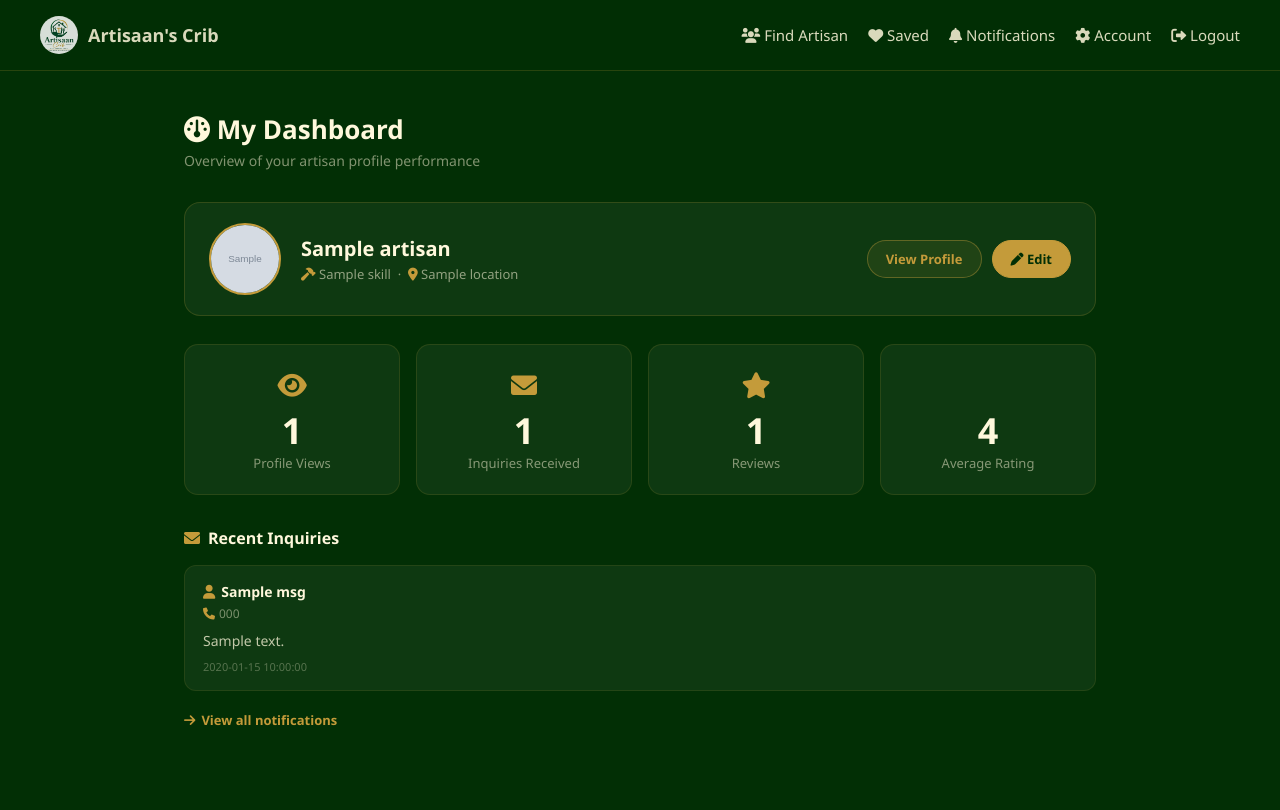
After one commit to Grace-goodluck/ARTISANS-, a Flask app: template templates/dashboard.html in a window 1280 px wide. The commit adds this page. Run offline with Flask 3, Linux system fonts and the light colour scheme; the template is opened without the code that fills it: most values are stand-ins (such as "Sample title", 1, 10 or a date in 2020); grey boxes marked "Sample" are stand-in pictures.

Commit message:
Add features: view count, notifications, artisan dashboard, pagination+sort, SEO tags
- Feature 7: Increment and display view_count on artisan profiles (skips owner's own views)
- Feature 8: /notifications page — artisan sees all received messages and reviews in tabbed UI
- Feature 9: /dashboard page — artisan stats (views, inquiries, reviews, avg rating) + recent messages
- Feature 10: /artisans sort dropdown (newest/top-rated/most-viewed) and page number pagination
- Feature 11: Enhanced SEO meta + Open Graph tags on artisan profile pages

Co-Authored-By: Claude Sonnet 4.6 <noreply@anthropic.com>

```diff
--- a/app.py
+++ b/app.py
@@ -236,6 +236,7 @@ def create_table():
     for col, definition in [
         ("verified", "INTEGER DEFAULT 0"),
         ("user_id", "INTEGER"),
+        ("view_count", "INTEGER DEFAULT 0"),
     ]:
         try:
             db_execute(conn, f"ALTER TABLE artisans ADD COLUMN {col} {definition}")
@@ -288,6 +289,17 @@ def home():
 @app.route("/artisans")
 def artisans():
     search = request.args.get('search', '').strip()
+    sort   = request.args.get('sort', 'newest')
+    page   = max(1, int(request.args.get('page', 1)))
+    per_page = 12
+
+    sort_map = {
+        'newest':  'a.id DESC',
+        'rating':  'avg_rating DESC',
+        'views':   'a.view_count DESC',
+    }
+    order = sort_map.get(sort, 'a.id DESC')
+
     conn = get_db_connection()
     rating_sql = """
         SELECT a.*,
@@ -295,19 +307,31 @@ def artisans():
             COALESCE((SELECT COUNT(*) FROM reviews r WHERE r.artisan_id=a.id), 0) as review_count
         FROM artisans a
     """
+    base_where = " WHERE a.name IS NOT NULL AND a.name != ''"
     if search:
         op = "ILIKE" if DATABASE_URL else "LIKE"
         like = '%' + search + '%'
-        rows = db_execute(conn,
-            rating_sql + f" WHERE (a.skill {op} ? OR a.location {op} ? OR a.name {op} ?) AND a.name IS NOT NULL AND a.name != '' ORDER BY a.id DESC",
-            (like, like, like)
-        ).fetchall()
+        where = f" WHERE (a.skill {op} ? OR a.location {op} ? OR a.name {op} ?) AND a.name IS NOT NULL AND a.name != ''"
+        all_rows = db_execute(conn, rating_sql + where, (like, like, like)).fetchall()
     else:
-        rows = db_execute(conn,
-            rating_sql + " WHERE a.name IS NOT NULL AND a.name != '' ORDER BY a.id DESC"
-        ).fetchall()
+        all_rows = db_execute(conn, rating_sql + base_where).fetchall()
+
+    # sort in Python (works for both SQLite and PostgreSQL without complex SQL)
+    if sort == 'rating':
+        all_rows = sorted(all_rows, key=lambda r: float(r['avg_rating'] or 0), reverse=True)
+    elif sort == 'views':
+        all_rows = sorted(all_rows, key=lambda r: int(r['view_count'] or 0), reverse=True)
+    else:
+        all_rows = sorted(all_rows, key=lambda r: int(r['id']), reverse=True)
+
+    total = len(all_rows)
+    total_pages = max(1, (total + per_page - 1) // per_page)
+    page = min(page, total_pages)
+    rows = all_rows[(page-1)*per_page : page*per_page]
+
     conn.close()
-    return render_template("artisans.html", artisans=rows, search=search)
+    return render_template("artisans.html", artisans=rows, search=search, sort=sort,
+                           page=page, total_pages=total_pages, total=total)
 
 
 @app.route("/add-artisan", methods=["GET", "POST"])
@@ -487,6 +511,12 @@ def artisan_profile(id):
         return render_template('404.html'), 404
     artisan = dict(artisan_row)
 
+    # increment view count (skip if viewer is the artisan owner)
+    if session.get('user_id') != artisan.get('user_id'):
+        db_execute(conn, "UPDATE artisans SET view_count = COALESCE(view_count, 0) + 1 WHERE id = ?", (id,))
+        conn.commit()
+        artisan['view_count'] = int(artisan.get('view_count') or 0) + 1
+
     reviews   = db_execute(conn, "SELECT * FROM reviews WHERE artisan_id=? ORDER BY created_at DESC", (id,)).fetchall()
     portfolio = db_execute(conn, "SELECT image FROM portfolios WHERE artisan_id=?", (id,)).fetchall()
     is_bookmarked = False
@@ -503,6 +533,41 @@ def artisan_profile(id):
         artisan=artisan, reviews=reviews,
         average_rating=average_rating, review_count=review_count,
         portfolio=portfolio, is_bookmarked=is_bookmarked, contacted=contacted)
+
+
+@app.route('/notifications')
+def notifications():
+    if 'user_id' not in session:
+        return redirect(url_for('login'))
+    conn = get_db_connection()
+    my_artisan = db_execute(conn, "SELECT id, name FROM artisans WHERE user_id=?", (session['user_id'],)).fetchone()
+    if not my_artisan:
+        conn.close()
+        return render_template('notifications.html', messages=[], reviews=[], my_artisan=None)
+    msgs    = db_execute(conn, "SELECT * FROM messages WHERE artisan_id=? ORDER BY created_at DESC", (my_artisan['id'],)).fetchall()
+    reviews = db_execute(conn, "SELECT * FROM reviews WHERE artisan_id=? ORDER BY created_at DESC", (my_artisan['id'],)).fetchall()
+    conn.close()
+    return render_template('notifications.html', messages=msgs, reviews=reviews, my_artisan=my_artisan)
+
+
+@app.route('/dashboard')
+def dashboard():
+    if 'user_id' not in session:
+        return redirect(url_for('login'))
+    conn = get_db_connection()
+    my_artisan = db_execute(conn, "SELECT * FROM artisans WHERE user_id=?", (session['user_id'],)).fetchone()
+    if not my_artisan:
+        conn.close()
+        return redirect(url_for('add_artisan'))
+    artisan    = dict(my_artisan)
+    msg_count  = db_execute(conn, "SELECT COUNT(*) as c FROM messages WHERE artisan_id=?", (artisan['id'],)).fetchone()['c']
+    rev_count  = db_execute(conn, "SELECT COUNT(*) as c FROM reviews  WHERE artisan_id=?", (artisan['id'],)).fetchone()['c']
+    avg_row    = db_execute(conn, "SELECT COALESCE(AVG(rating),0) as avg FROM reviews WHERE artisan_id=?", (artisan['id'],)).fetchone()
+    avg_rating = round(float(avg_row['avg'] or 0), 1)
+    recent_msgs = db_execute(conn, "SELECT * FROM messages WHERE artisan_id=? ORDER BY created_at DESC LIMIT 5", (artisan['id'],)).fetchall()
+    conn.close()
+    return render_template('dashboard.html', artisan=artisan, msg_count=msg_count,
+                           review_count=rev_count, avg_rating=avg_rating, recent_msgs=recent_msgs)
 
 
 @app.route('/artisan/<int:id>/edit', methods=['GET', 'POST'])
--- /dev/null
+++ b/templates/dashboard.html
@@ -0,0 +1,130 @@
+<!DOCTYPE html>
+<html lang="en">
+<head>
+    <meta charset="UTF-8">
+    <meta name="viewport" content="width=device-width, initial-scale=1.0">
+    <title>My Dashboard — Artisaan's Crib</title>
+    <meta name="theme-color" content="#022f05">
+    <link rel="stylesheet" href="https://cdnjs.cloudflare.com/ajax/libs/font-awesome/6.0.0/css/all.min.css">
+    <style>
+        * { box-sizing: border-box; margin: 0; padding: 0; }
+        body { font-family: 'Segoe UI', Arial, sans-serif; background: #022f05; color: #fff8dc; min-height: 100vh; }
+
+        nav { display: flex; align-items: center; gap: 20px; padding: 16px 40px; background: rgba(2,47,5,0.97); border-bottom: 1px solid rgba(196,155,58,0.2); position: sticky; top: 0; z-index: 100; flex-wrap: wrap; }
+        nav .brand { display: flex; align-items: center; gap: 10px; font-size: 18px; font-weight: 800; color: #fff8dc; text-decoration: none; margin-right: auto; }
+        nav .brand img { width: 38px; height: 38px; border-radius: 50%; object-fit: cover; }
+        nav a { color: #fff8dc; text-decoration: none; font-size: 15px; opacity: 0.85; transition: opacity 0.2s; }
+        nav a:hover { opacity: 1; color: #c49b3a; }
+
+        .wrap { max-width: 960px; margin: 0 auto; padding: 40px 24px 80px; }
+        h1 { font-size: 26px; font-weight: 900; color: #fff8dc; margin-bottom: 4px; }
+        .sub { color: rgba(255,248,220,0.5); font-size: 14px; margin-bottom: 32px; }
+
+        /* PROFILE STRIP */
+        .profile-strip { display: flex; align-items: center; gap: 20px; background: rgba(255,255,255,0.05); border: 1px solid rgba(196,155,58,0.2); border-radius: 16px; padding: 20px 24px; margin-bottom: 28px; flex-wrap: wrap; }
+        .profile-strip img { width: 72px; height: 72px; border-radius: 50%; object-fit: cover; border: 2px solid #c49b3a; }
+        .profile-strip .avatar-ph { width: 72px; height: 72px; border-radius: 50%; border: 2px solid #c49b3a; background: rgba(196,155,58,0.1); display: flex; align-items: center; justify-content: center; font-size: 30px; color: #c49b3a; }
+        .strip-info h2 { font-size: 20px; font-weight: 800; }
+        .strip-info p { font-size: 13px; color: rgba(255,248,220,0.55); margin-top: 3px; }
+        .strip-actions { margin-left: auto; display: flex; gap: 10px; flex-wrap: wrap; }
+        .strip-btn { padding: 9px 18px; border-radius: 25px; font-size: 13px; font-weight: 700; text-decoration: none; border: 1px solid rgba(196,155,58,0.4); color: #c49b3a; background: rgba(196,155,58,0.1); transition: background 0.2s; }
+        .strip-btn:hover { background: rgba(196,155,58,0.2); }
+        .strip-btn.primary { background: #c49b3a; color: #022f05; border-color: #c49b3a; }
+        .strip-btn.primary:hover { background: #e0b84a; }
+
+        /* STATS */
+        .stats { display: grid; grid-template-columns: repeat(auto-fit, minmax(180px, 1fr)); gap: 16px; margin-bottom: 32px; }
+        .stat { background: rgba(255,255,255,0.05); border: 1px solid rgba(196,155,58,0.15); border-radius: 14px; padding: 22px 24px; text-align: center; }
+        .stat .icon { font-size: 26px; color: #c49b3a; margin-bottom: 10px; }
+        .stat .num { font-size: 36px; font-weight: 900; color: #fff8dc; line-height: 1; }
+        .stat .lbl { font-size: 13px; color: rgba(255,248,220,0.5); margin-top: 5px; }
+
+        /* RECENT MESSAGES */
+        .section-title { font-size: 16px; font-weight: 800; color: #fff8dc; margin-bottom: 16px; display: flex; align-items: center; gap: 8px; }
+        .section-title i { color: #c49b3a; }
+        .msg-card { background: rgba(255,255,255,0.05); border: 1px solid rgba(196,155,58,0.12); border-radius: 12px; padding: 16px 18px; margin-bottom: 12px; }
+        .msg-card .msg-from { font-size: 14px; font-weight: 700; margin-bottom: 4px; }
+        .msg-card .msg-phone { font-size: 12px; color: rgba(255,248,220,0.45); margin-bottom: 8px; }
+        .msg-card .msg-text { font-size: 14px; color: rgba(255,248,220,0.75); line-height: 1.5; }
+        .msg-card .msg-date { font-size: 11px; color: rgba(255,248,220,0.3); margin-top: 8px; }
+        .empty { color: rgba(255,248,220,0.4); font-size: 14px; padding: 16px 0; }
+
+        .view-all { display: inline-flex; align-items: center; gap: 6px; color: #c49b3a; font-size: 13px; font-weight: 700; text-decoration: none; margin-top: 8px; }
+        .view-all:hover { text-decoration: underline; }
+
+        @media(max-width:600px) { nav { padding: 14px 16px; gap: 10px; } .wrap { padding: 28px 16px 60px; } }
+    </style>
+</head>
+<body>
+<nav>
+    <a href="/" class="brand"><img src="/static/logo.jpeg" alt="Logo"> Artisaan's Crib</a>
+    <a href="/artisans"><i class="fa-solid fa-users"></i> Find Artisan</a>
+    <a href="/saved"><i class="fa-solid fa-heart"></i> Saved</a>
+    <a href="/notifications"><i class="fa-solid fa-bell"></i> Notifications</a>
+    <a href="/account"><i class="fa-solid fa-gear"></i> Account</a>
+    <a href="/logout"><i class="fa-solid fa-right-from-bracket"></i> Logout</a>
+</nav>
+
+<div class="wrap">
+    <h1><i class="fa-solid fa-gauge"></i> My Dashboard</h1>
+    <p class="sub">Overview of your artisan profile performance</p>
+
+    <!-- PROFILE STRIP -->
+    <div class="profile-strip">
+        {% if artisan.image %}
+            <img src="{{ artisan.image if artisan.image.startswith('http') else '/static/uploads/' + artisan.image }}" alt="{{ artisan.name }}">
+        {% else %}
+            <div class="avatar-ph"><i class="fa-solid fa-user"></i></div>
+        {% endif %}
+        <div class="strip-info">
+            <h2>{{ artisan.name }} {% if artisan.verified %}<i class="fa-solid fa-circle-check" style="color:#c49b3a;font-size:16px;" title="Verified"></i>{% endif %}</h2>
+            <p><i class="fa-solid fa-hammer" style="color:#c49b3a;"></i> {{ artisan.skill }} &nbsp;·&nbsp; <i class="fa-solid fa-location-dot" style="color:#c49b3a;"></i> {{ artisan.location }}</p>
+        </div>
+        <div class="strip-actions">
+            <a href="/artisan/{{ artisan.id }}" class="strip-btn">View Profile</a>
+            <a href="/artisan/{{ artisan.id }}/edit" class="strip-btn primary"><i class="fa-solid fa-pen"></i> Edit</a>
+        </div>
+    </div>
+
+    <!-- STATS -->
+    <div class="stats">
+        <div class="stat">
+            <div class="icon"><i class="fa-solid fa-eye"></i></div>
+            <div class="num">{{ artisan.view_count or 0 }}</div>
+            <div class="lbl">Profile Views</div>
+        </div>
+        <div class="stat">
+            <div class="icon"><i class="fa-solid fa-envelope"></i></div>
+            <div class="num">{{ msg_count }}</div>
+            <div class="lbl">Inquiries Received</div>
+        </div>
+        <div class="stat">
+            <div class="icon"><i class="fa-solid fa-star"></i></div>
+            <div class="num">{{ review_count }}</div>
+            <div class="lbl">Reviews</div>
+        </div>
+        <div class="stat">
+            <div class="icon"><i class="fa-solid fa-ranking-star"></i></div>
+            <div class="num">{{ avg_rating }}</div>
+            <div class="lbl">Average Rating</div>
+        </div>
+    </div>
+
+    <!-- RECENT MESSAGES -->
+    <div class="section-title"><i class="fa-solid fa-envelope"></i> Recent Inquiries</div>
+    {% if recent_msgs %}
+        {% for m in recent_msgs %}
+        <div class="msg-card">
+            <div class="msg-from"><i class="fa-solid fa-user" style="color:#c49b3a;margin-right:6px;"></i>{{ m.sender_name }}</div>
+            <div class="msg-phone"><i class="fa-solid fa-phone" style="color:#c49b3a;margin-right:4px;"></i>{{ m.sender_phone }}</div>
+            <div class="msg-text">{{ m.message }}</div>
+            <div class="msg-date">{{ m.created_at }}</div>
+        </div>
+        {% endfor %}
+        <a href="/notifications" class="view-all"><i class="fa-solid fa-arrow-right"></i> View all notifications</a>
+    {% else %}
+        <p class="empty">No inquiries yet. Share your profile to get noticed!</p>
+    {% endif %}
+</div>
+</body>
+</html>
```
Also changed, not shown: templates/artisan_profile_new.html (+11 -3 lines), templates/artisans.html (+57 -2 lines), templates/notifications.html (added, +116 -0 lines).
